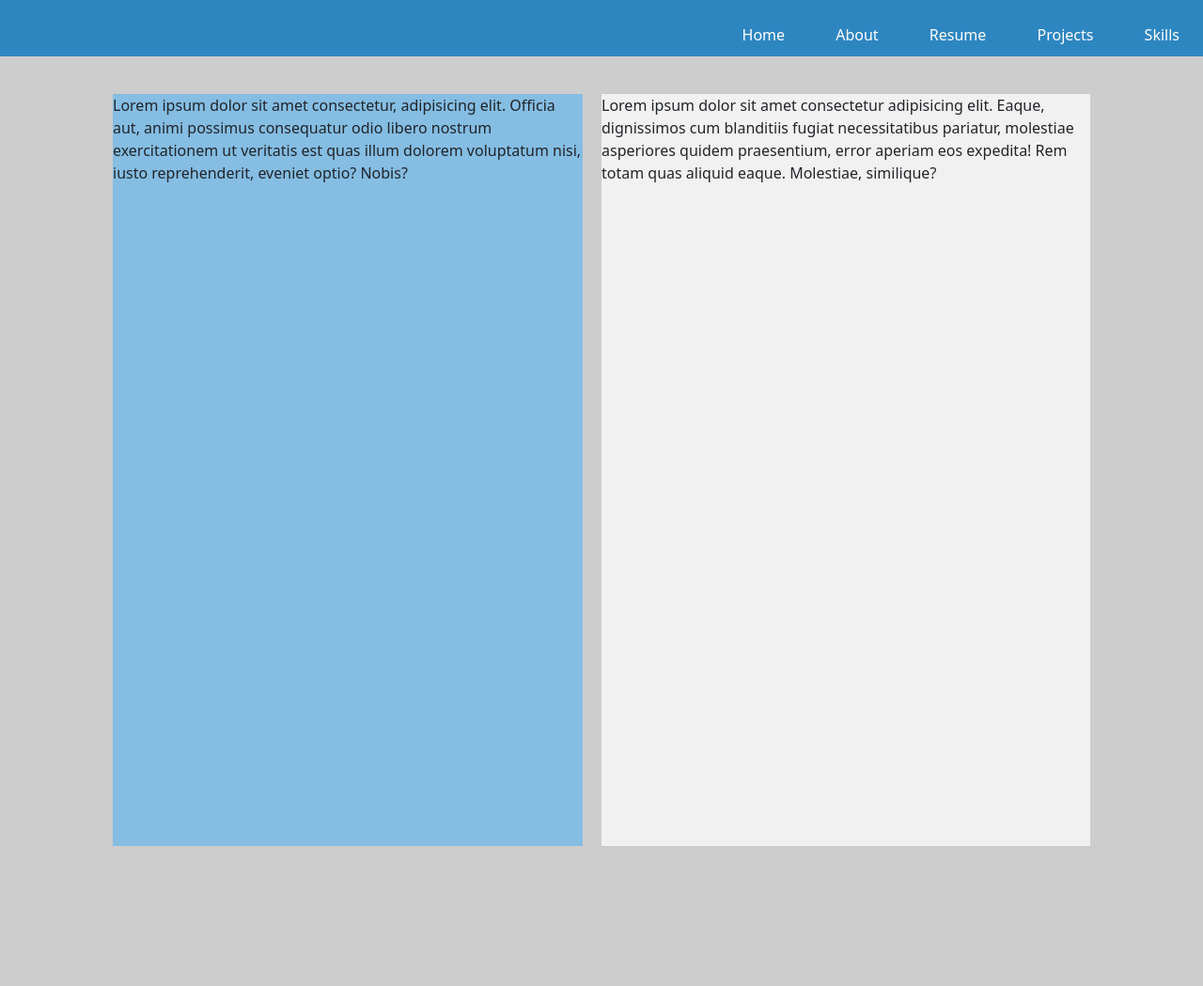
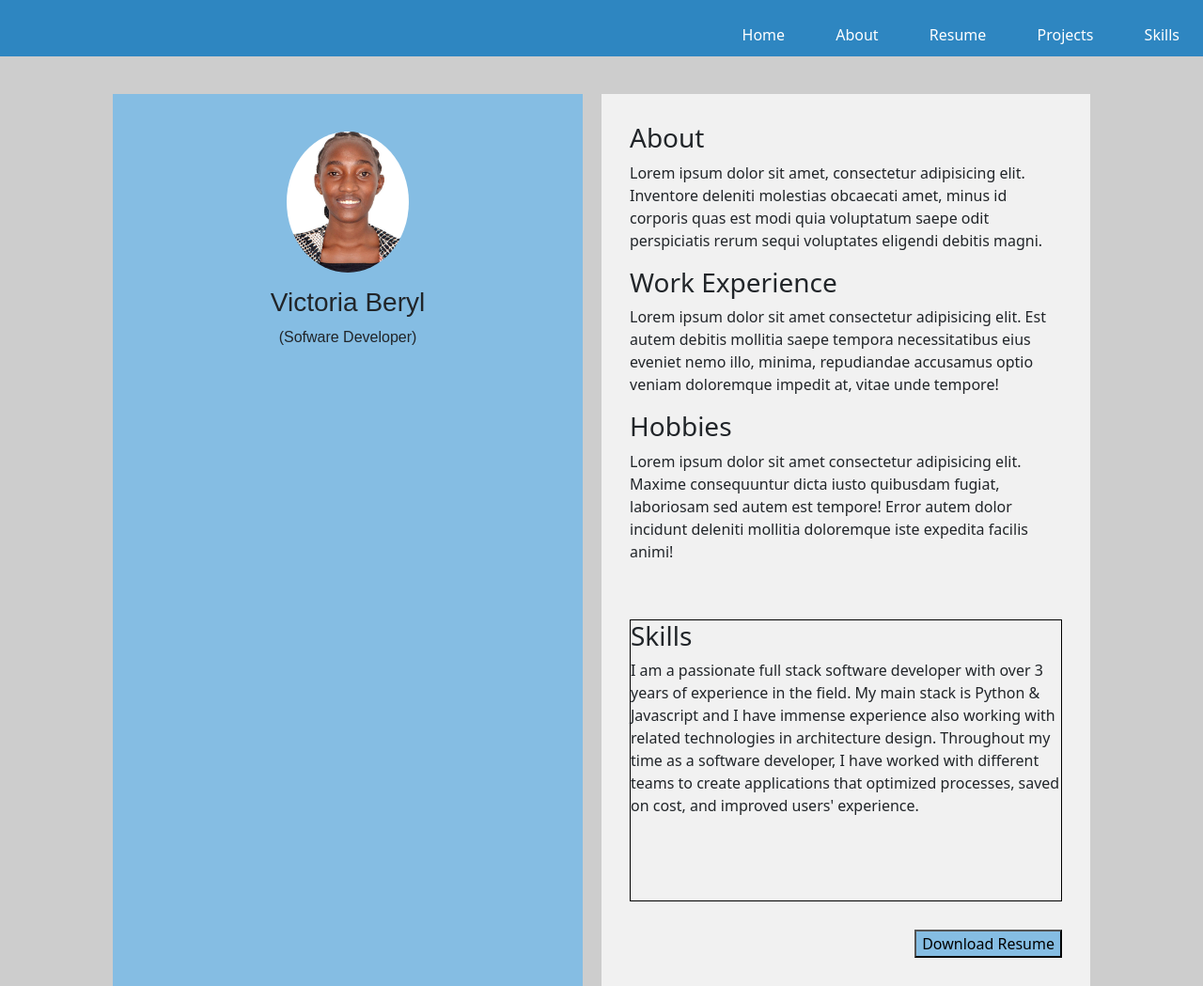
Before and after one commit to Victoria045/portfolio, a plain HTML site: page index.html in a window 1280 px wide. Shown: the whole page at 94% size. Before the commit the page ends 900 px from the top, so only its background shows below. Drawn offline with Linux system fonts and the light colour scheme.

Commit message:
add the right div content

```diff
--- a/css/styles.css
+++ b/css/styles.css
@@ -47,6 +47,38 @@ ul li a {
   box-shadow: border-box;
 }
 
+.grid-left-cont {
+  border-radius: 50%;
+  height: 150px;
+  width: 130px;
+  margin: auto;
+  margin-top: 40px;
+  background-image: url('../images/img1.jpg');
+  background-repeat: no-repeat;
+  background-position: center;
+  background-size: cover;
+}
+
+.grid-left-cont-1 {
+  text-align: center;
+  margin-top: 15px;
+  font-family: Arial, Helvetica, sans-serif;
+}
+
 .grid-right {
   background-color: #f1f1f1;
+  padding: 30px;
 }
+
+#skills {
+  margin-top: 60px;
+  border: solid 1px black;
+  height: 300px;
+}
+
+button {
+  background-color: #85BDE3;
+  outline: none;
+  margin-top: 30px;
+  float: right;
+}
--- a/index.html
+++ b/index.html
@@ -24,20 +24,36 @@
       </div>
       <div class="content">
         <div class="grid-left">
-          <p>
-            Lorem ipsum dolor sit amet consectetur, adipisicing elit. Officia
-            aut, animi possimus consequatur odio libero nostrum exercitationem
-            ut veritatis est quas illum dolorem voluptatum nisi, iusto
-            reprehenderit, eveniet optio? Nobis?
-          </p>
+          <div class="grid-left-cont"></div>
+          <div class="grid-left-cont-1">
+            <h3>Victoria Beryl</h3>
+            <p>(Sofware Developer)</p>
+          </div>
         </div>
         <div class="grid-right">
-          <p>
-            Lorem ipsum dolor sit amet consectetur adipisicing elit. Eaque,
-            dignissimos cum blanditiis fugiat necessitatibus pariatur, molestiae
-            asperiores quidem praesentium, error aperiam eos expedita! Rem totam
-            quas aliquid eaque. Molestiae, similique?
-          </p>
+          <div id="about">
+            <h3>About</h3>
+            <p>Lorem ipsum dolor sit amet, consectetur adipisicing elit. Inventore
+              deleniti molestias obcaecati amet, minus id corporis quas est modi quia
+              voluptatum saepe odit perspiciatis rerum sequi voluptates eligendi debitis magni.</p>
+            <h3>Work Experience</h3>
+            <p>Lorem ipsum dolor sit amet consectetur adipisicing elit. Est autem debitis
+              mollitia saepe tempora necessitatibus eius eveniet nemo illo, minima, repudiandae
+              accusamus optio veniam doloremque impedit at, vitae unde tempore!</p>
+            <h3>Hobbies</h3>
+            <p>Lorem ipsum dolor sit amet consectetur adipisicing elit. Maxime consequuntur
+              dicta iusto quibusdam fugiat, laboriosam sed autem est tempore! Error autem dolor
+              incidunt deleniti mollitia doloremque iste expedita facilis animi!</p>
+          </div>
+          <div id="skills">
+            <h3>Skills</h3>
+            <p>I am a passionate full stack software developer with over 3 years of experience
+              in the field. My main stack is Python & Javascript and I have immense experience
+              also working with related technologies in architecture design. Throughout my time
+              as a software developer, I have worked with different teams to create applications
+              that optimized processes, saved on cost, and improved users' experience.</p>
+          </div>
+          <button>Download Resume</button>
         </div>
       </div>
     </div>
```
Also changed, not shown: images/img1.jpg (added).
